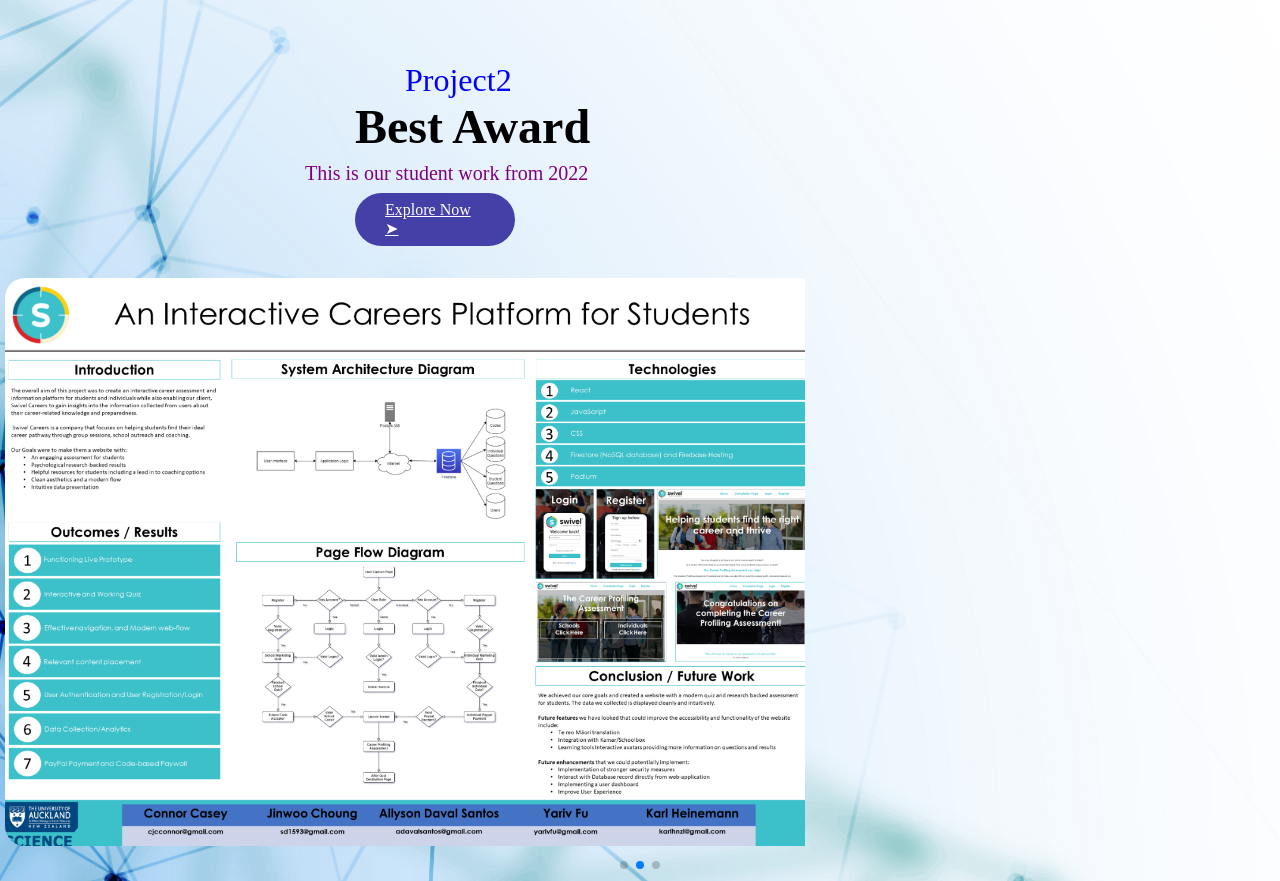
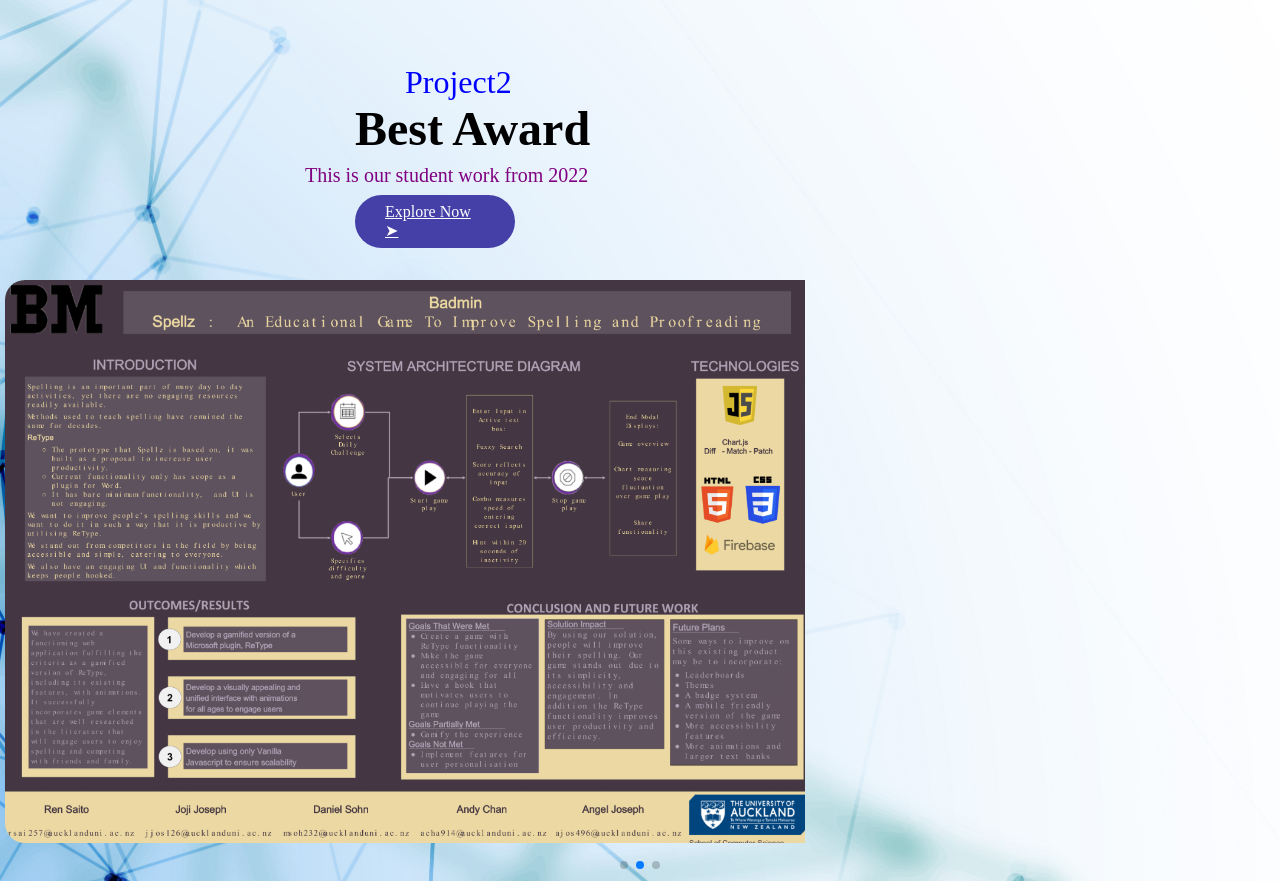
Before and after one commit to uoa-compsci399-s1-2023/Capstone-MVP, a plain HTML site: page index.html in a window 1280 px wide. Shown: the part 270-1151 px from the top of the page. Drawn offline with nearby package versions, Linux system fonts and the light colour scheme; no server answers.

Commit message:
Update index.html

```diff
--- a/index.html
+++ b/index.html
@@ -66,7 +66,7 @@
                         <a href="" class="btn">Explore Now &#10148</a>
                     </div>
                     <div class="image">
-                        <img src="Website/project2.png" width="800" alt="">
+                        <img src="Website/Project3.png" width="800" alt="">
                     </div>
                 </div>
             </div>
```
